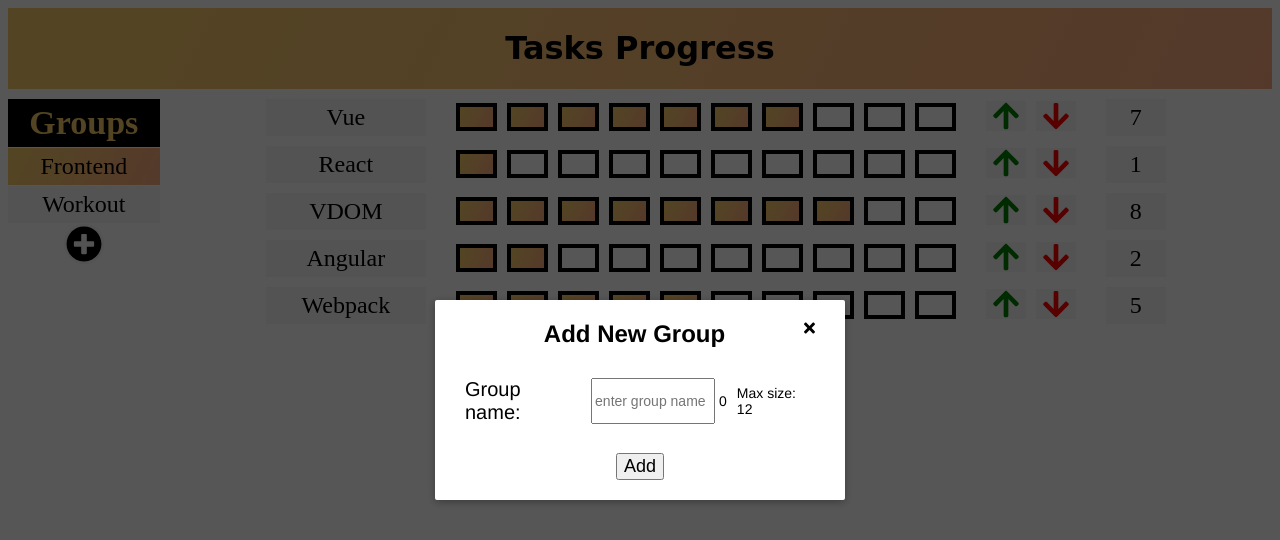
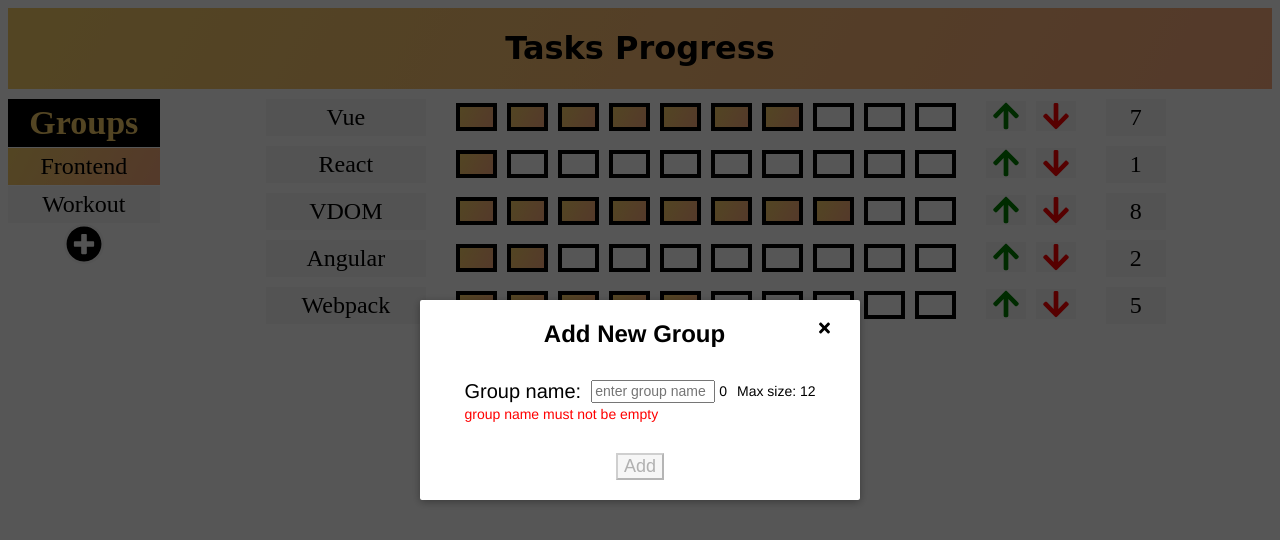
Before and after one commit to leviweiss/Task-Progress, a Vue app: page / in a window 1280 px wide. Both pictures are taken after a click on the icon 83 px from the left and 243 px from the top of the page. Shown: the top 540 px of the page. Built offline with nearby package versions, Linux system fonts and the light colour scheme; the HTML template or start-up script is replaced by a standard one.

Commit message:
make the add modal complete by not allowing to add while empty

```diff
--- a/src/components/AddGroupModal.vue
+++ b/src/components/AddGroupModal.vue
@@ -12,7 +12,7 @@
                         </div>
                     </div>
                     <div class="modal-container__body">
-                        <form>
+                        <form id="form">
                             <div class="modal-container__body__group-name">
                                 <label class="modal-container__body__group-name__label" for="group-name">Group name:</label><br>
                                 <input class="modal-container__body__group-name__text" type="text" id="group-name" name="group-name"
@@ -20,11 +20,17 @@
                                 <label class="modal-container__body__group-name__size" for="group-name">{{ groupName.length }}</label><br>
                                 <label class="modal-container__body__group-name__max-size" for="group-name">Max size: 12</label><br>
                             </div>
+                            <div v-show="showErrorMessage" class="modal-container__body__error-message">
+                                {{ errorMessage }}
+                            </div>
                         </form>
                     </div>
-                    <!-- <div class="modal-container__footer"> -->
-                        <input class="modal-container__footer" type="submit" value="Add" @click.prevent="AddGroup">
-                    <!-- </div> -->
+                    <div class="modal-container__footer">
+                        <button class="modal-container__footer__button" :class="{'modal-container__footer__button--disable': showErrorMessage}"
+                        @click.prevent="AddGroup" :disabled="showErrorMessage">
+                            Add
+                        </button>
+                    </div>
                 </div>
             </div>
         </div>
@@ -37,6 +43,12 @@
     data() {
         return {
             groupName: "",
+            errorMessage: "group name must not be empty",
+        }
+    },
+    computed: {
+        showErrorMessage() {
+            return this.groupName.length === 0;
         }
     },
     methods: {
@@ -77,7 +89,7 @@
 }
 
 .modal-container {
-    width: 350px;
+    width: 380px;
     height: 160px;
     margin: 0px auto;
     padding: 20px 30px;
@@ -109,6 +121,7 @@
 
         &__group-name {
             @include flex-row;
+            margin-bottom: 3px;
 
             &__label {
                 font-size: 20px;
@@ -131,11 +144,26 @@
                 align-self: center;
             }
         }
+
+        &__error-message {
+            font-size: 14px;
+            color: red;
+        }
     }
 
     &__footer {
         align-self: center;
-        font-size: 18px;
+
+        &__button {
+            font-size: 18px;
+            font-weight: bold;
+            background-color: $light-gray;
+
+            &:disabled {
+                font-weight: normal;
+                background-color: $light-gray;
+            }
+        }
     }
 }
 
```
